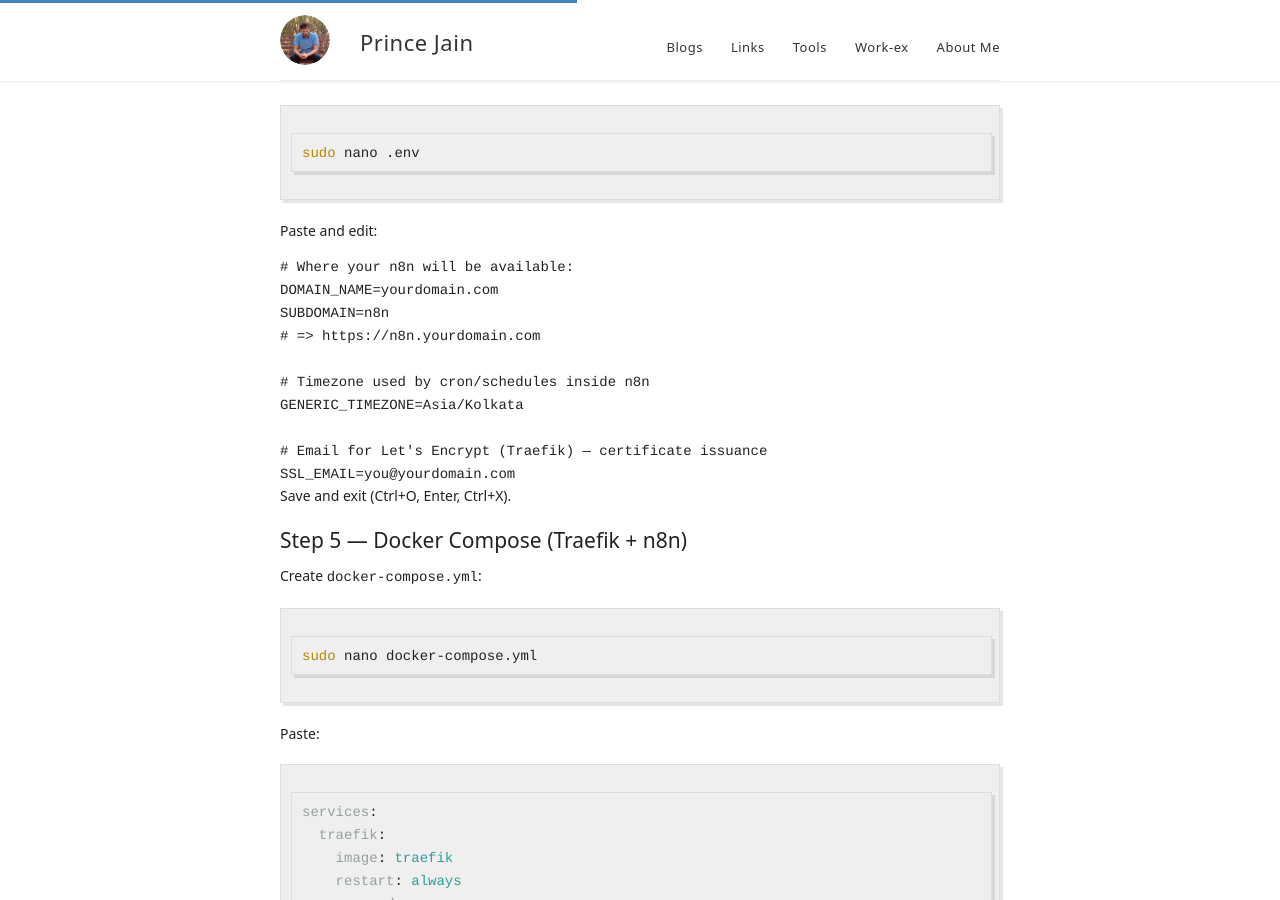
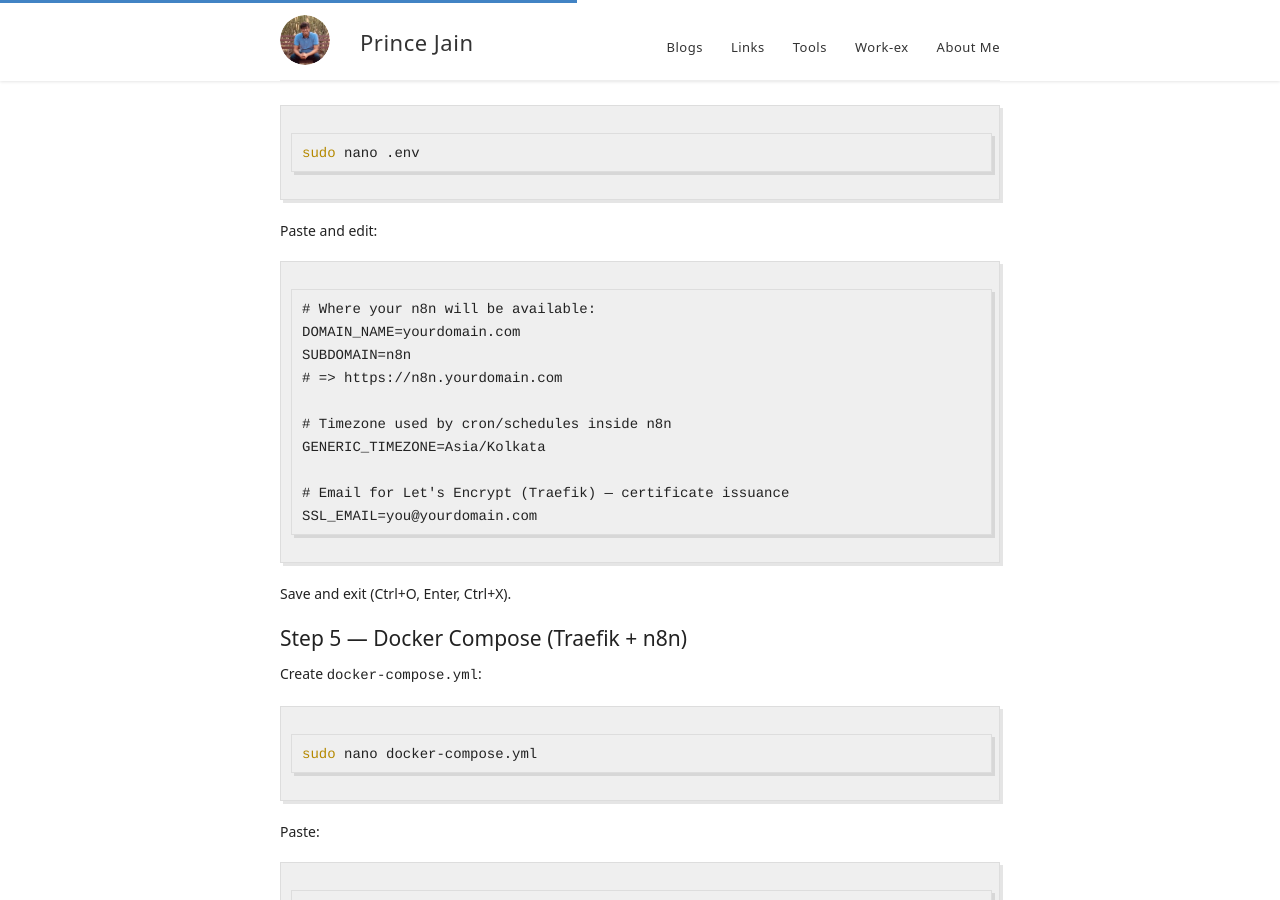
Before and after one commit to product-noob/product-noob.github.io, a Jekyll site: the page built from _posts/2025-10-10-Hosting-your-free-local-n8n.md, in a window 1280 px wide and 900 px high, scrolled down 2572 px. Built offline with Jekyll 4.4.1, drawn with Linux system fonts in a browser that asks for light colours.

Commit message:
Update 2025-10-10-Hosting-your-free-local-n8n.md

````diff
--- a/_posts/2025-10-10-Hosting-your-free-local-n8n.md
+++ b/_posts/2025-10-10-Hosting-your-free-local-n8n.md
@@ -115,7 +115,7 @@ sudo nano .env
 
 Paste and edit:
 
-```env
+```
 # Where your n8n will be available:
 DOMAIN_NAME=yourdomain.com
 SUBDOMAIN=n8n
````
